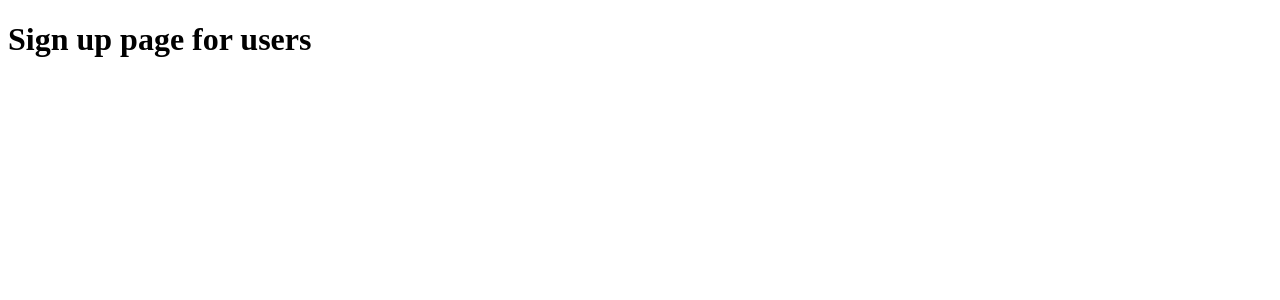
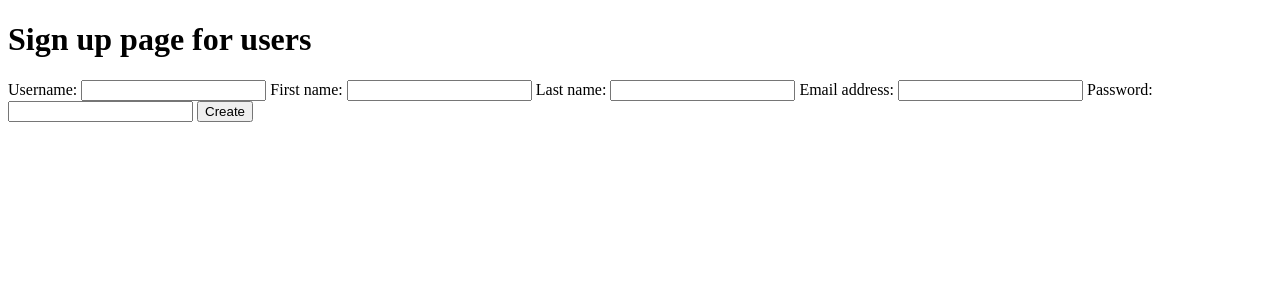
Before and after one commit to deya-darweesh/Golden-Grid-Hotels, a Django app: page /sign_up/ in a window 1280 px wide. Shown: the top 300 px of the page. Run offline with Django 5.2, Linux system fonts and the light colour scheme.

Commit message:
user signin and signup forms

```diff
--- a/GG_Hotels_app/forms.py
+++ b/GG_Hotels_app/forms.py
@@ -3,3 +3,40 @@ from .models import Room, Service, Booking, Booking_Service
 from django.contrib.auth.models import User
 
 # my forms
+
+class UserSignUpForm(forms.ModelForm):
+    class Meta:
+        model = User
+        fields = ['username', 'first_name', 'last_name', 'email', 'password']
+        widgets = {
+            'password': forms.PasswordInput,
+        }
+        error_messages = {
+            'username': {
+                'unique': 'This username is already taken. Please choose another one.',
+            }
+        }
+
+    def clean(self):
+        cleaned_data = super().clean()
+        email = cleaned_data.get('email')
+        if email and User.objects.filter(email=email).exists():
+            self.add_error('email', 'This email is already registered. Please use a different email.')
+        return cleaned_data
+
+class UserSignInForm(forms.ModelForm):
+    class Meta:
+        model = User
+        fields = ['email', 'password']
+        widgets = {
+            'password': forms.PasswordInput,
+        }
+        error_messages = {
+            'email': {
+                'required': 'Please enter your email address.',
+                'invalid': 'Please enter a valid email address.'
+            },
+            'password': {
+                'required': 'Please enter your password.'
+            }
+        }
--- a/GG_Hotels_app/templates/users/user_sign_up.html
+++ b/GG_Hotels_app/templates/users/user_sign_up.html
@@ -8,4 +8,20 @@
 
 <h1> Sign up page for users</h1>
 
+<form  method="post">
+        {% csrf_token %}
+
+        {% for field in form %}
+            {{field.label_tag}}
+            {{field}}
+            {% if field.errors %}
+                {% for error in field.errors %}
+                    <p style="color:red">{{ error }}</p>
+                {% endfor %}
+            {% endif %}
+
+        {% endfor %}
+        <button type='submit'>Create</button>
+    </form>
+
 {% endblock content %}
--- a/GG_Hotels_app/views.py
+++ b/GG_Hotels_app/views.py
@@ -2,8 +2,7 @@ from django.shortcuts import render, redirect
 from django.urls import reverse
 from .models import Room, Service, Booking, Booking_Service
 from django.contrib.auth.models import User
-# later forms will imported
-
+from .forms import UserSignUpForm, UserSignInForm
 
 # Create your views here.
 
@@ -14,13 +13,36 @@ def homepage(request):
 
 
 def user_sign_up(request):
-
-    return render(request, 'users/user_sign_up.html')
+    if request.method == 'POST':
+        form = UserSignUpForm(request.POST)
+        if form.is_valid():
+            user = form.save()
+            return redirect(reverse('homepage'))
+        else:
+            return render(request, 'users/user_sign_up.html', {'form': form})
+    elif request.method == 'GET':
+        form = UserSignUpForm()
+        return render(request, 'users/user_sign_up.html', {'form': form})
 
 
 def user_sign_in(request):
-
-    return render(request, 'users/user_sign_in.html')
+    if request.method == 'POST':
+        form = UserSignInForm(request.POST)
+        if form.is_valid():
+            email = request.POST.get('email')
+            password = request.POST.get('password')
+            try:
+                user = User.objects.get(email=email)
+                if user.password == password:
+                    return redirect(reverse('homepage'))
+                else:
+                    form.add_error('email', 'Invalid email or password.')
+            except User.DoesNotExist:
+                form.add_error('email', 'Email does not exist.')
+        return render(request, 'users/user_sign_in.html', {'form': form})
+    else:
+        form = UserSignInForm()
+        return render(request, 'users/user_sign_in.html', {'form': form})
 
 
 def hotel_sign_up(request):
```
Also changed, not shown: GG_Hotels_app/templates/users/user_sign_in.html (+17 -0 lines).
